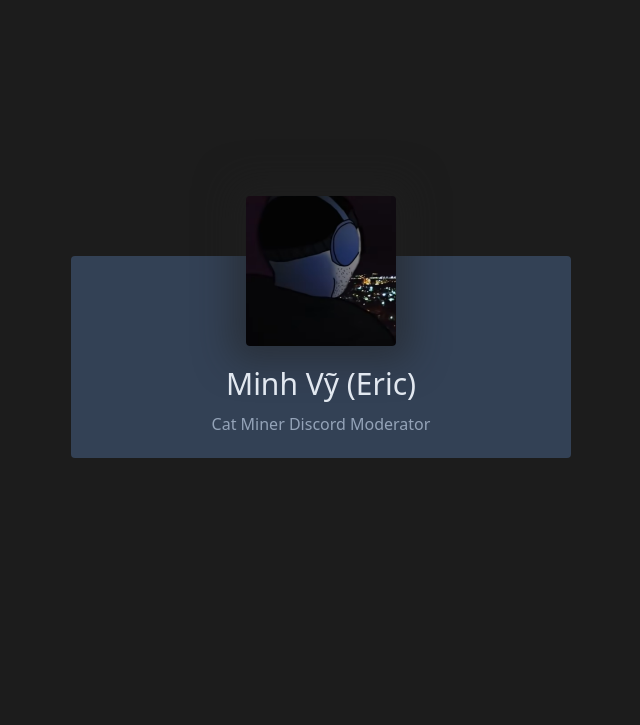
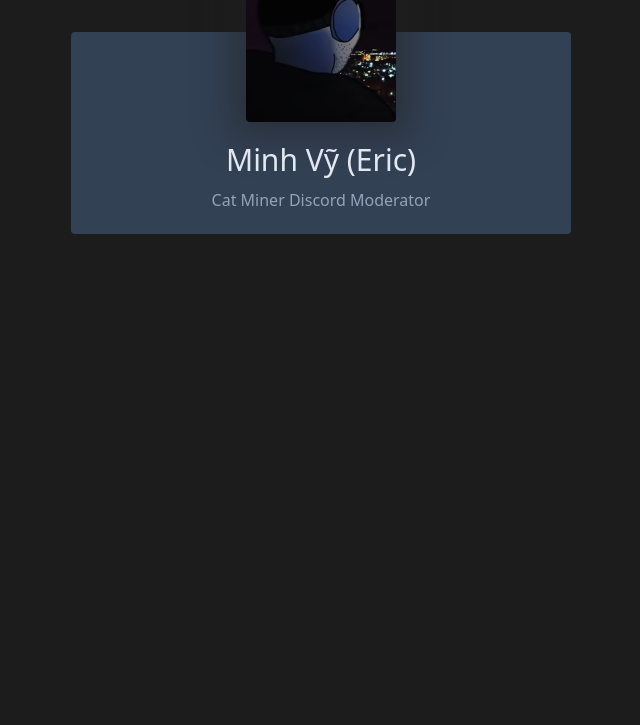
Before and after one commit to Eric1252/Eric1252, a plain HTML site: page index.html in a window 1280 px wide. Shown: the top 725 px of the page, without its empty margins (319-959 px from the left). Drawn offline with nearby package versions, Linux system fonts and the light colour scheme.

Commit message:
Update index.html

```diff
--- a/index.html
+++ b/index.html
@@ -10,8 +10,8 @@
     <link rel="stylesheet" href="https://cdnjs.cloudflare.com/ajax/libs/font-awesome/5.15.4/css/all.min.css" integrity="sha512-1ycn6IcaQQ40/MKBW2W4Rhis/DbILU74C1vSrLJxCq57o941Ym01SwNsOMqvEBFlcgUa6xLiPY/NS5R+E6ztJQ==" crossorigin="anonymous" referrerpolicy="no-referrer" />
 </head>
 <body>
-    <div class="_bs_container-fluid">
-        <div class="flex justify-center mt-56">
+    <div class="_bs_container-fluid _div_fix">
+        <div class="flex justify-center _div_fix_2">
             <div class="_kuromi_card p-5 bg-slate-700 rounded">
                 <div class="_kuromi_card_avatar rounded mx-auto" style="--data-image:url(./../images/dommer.png);"></div>
                 <h1 class="text-slate-200 text-3xl text-center mt-5 font-light">Minh Vỹ (Eric)</h1>
```
